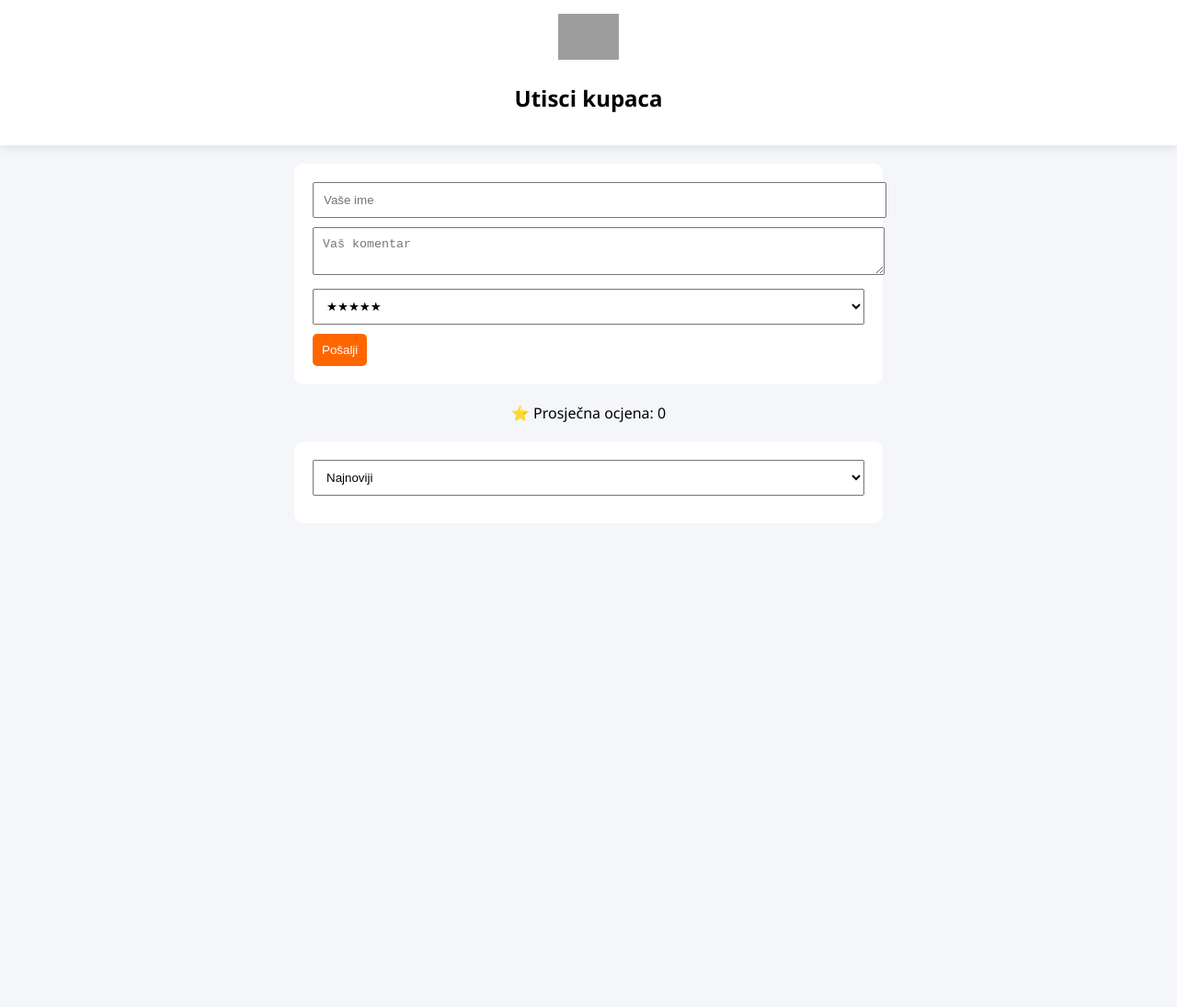
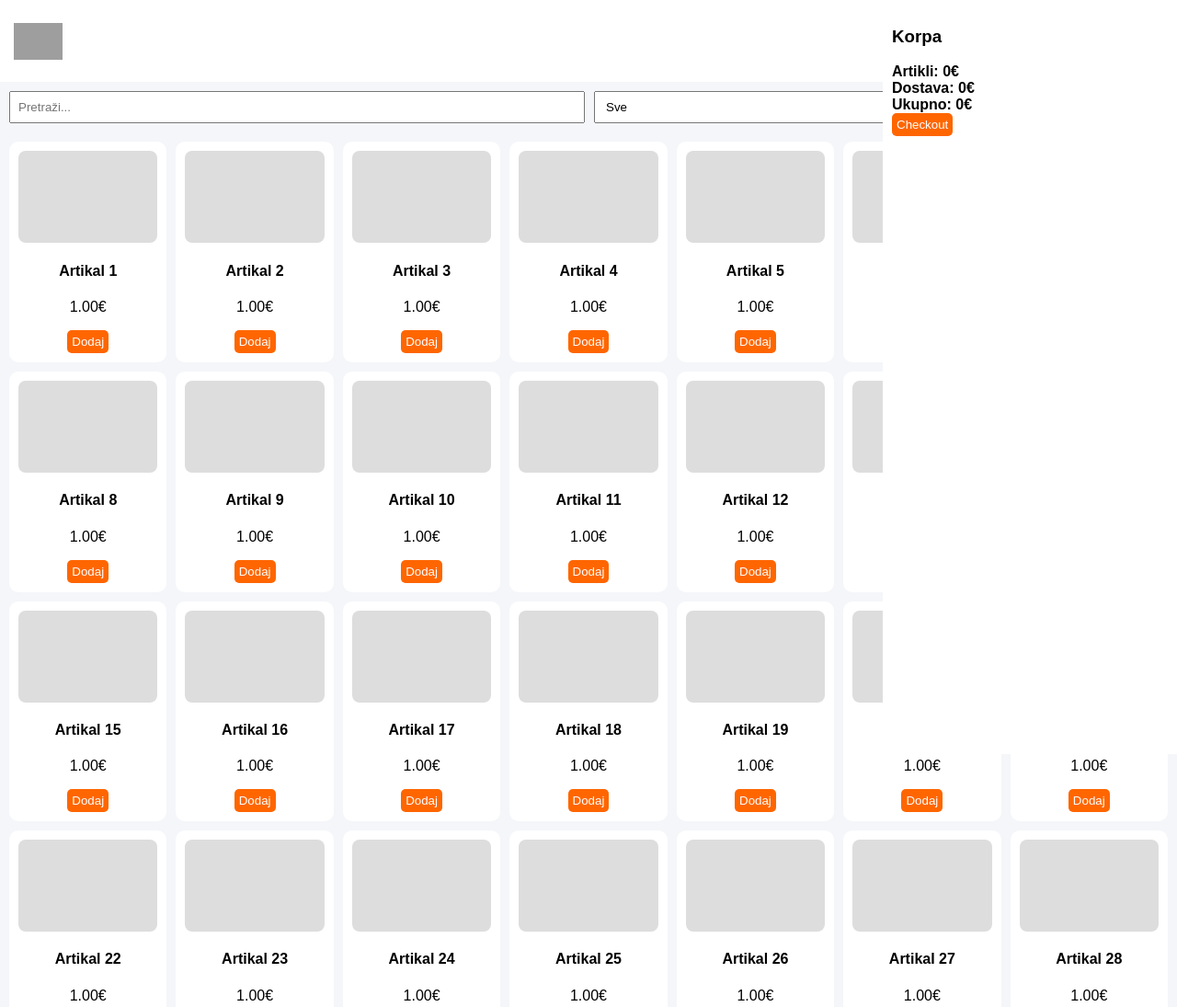
Before and after one commit to nkplus22-blip/mixlandgradacac, a plain HTML site: page shop.html in a window 1280 px wide. Shown: the top 1095 px of the page at 92% size. Before the commit the page ends 800 px from the top, so only its background shows below. Drawn offline with Linux system fonts and the light colour scheme; grey boxes are pictures that could not be loaded.

Commit message:
Revise shop layout and functionality

```diff
--- a/shop.html
+++ b/shop.html
@@ -3,221 +3,265 @@
 <head>
 <meta charset="UTF-8">
 <meta name="viewport" content="width=device-width, initial-scale=1.0">
-<title>MixLand Utisci</title>
+<title>MixLand Shop</title>
 
 <style>
-body{
+body {
   margin:0;
-  font-family:'Segoe UI',sans-serif;
+  font-family: Arial, sans-serif;
   background:#f4f6f9;
 }
 
 /* HEADER */
-header{
+header {
+  display:flex;
+  justify-content:space-between;
+  align-items:center;
+  padding:15px;
   background:white;
-  padding:15px;
-  text-align:center;
-  box-shadow:0 2px 10px rgba(0,0,0,0.1);
 }
 
-.logo{height:50px}
+.logo { height:40px; }
 
-/* FORM */
-.form{
-  max-width:600px;
-  margin:20px auto;
-  background:white;
-  padding:20px;
-  border-radius:10px;
+/* SEARCH */
+.topbar {
+  display:flex;
+  gap:10px;
+  padding:10px;
 }
 
-input, textarea, select{
-  width:100%;
-  padding:10px;
-  margin-bottom:10px;
+.topbar input, .topbar select {
+  padding:8px;
+  flex:1;
 }
 
-button{
+/* PRODUCTS */
+.products {
+  display:grid;
+  grid-template-columns:repeat(auto-fill,minmax(150px,1fr));
+  gap:10px;
+  padding:10px;
+}
+
+.product {
+  background:white;
+  padding:10px;
+  border-radius:10px;
+  text-align:center;
+}
+
+.img {
+  height:100px;
+  background:#ddd;
+  margin-bottom:10px;
+  border-radius:8px;
+}
+
+button {
   background:#ff6600;
   color:white;
   border:none;
-  padding:10px;
+  padding:5px;
+  cursor:pointer;
   border-radius:5px;
-  cursor:pointer;
 }
 
-/* STATS */
-.stats{
-  max-width:600px;
-  margin:auto;
-  text-align:center;
+/* CART */
+.cart {
+  position:fixed;
+  right:0;
+  top:0;
+  width:300px;
+  height:100%;
+  background:white;
+  padding:10px;
+  overflow:auto;
 }
 
-/* REVIEWS */
-.reviews{
-  max-width:600px;
-  margin:20px auto;
+.cart-item {
+  font-size:14px;
+  margin-bottom:5px;
 }
 
-.review{
-  background:white;
-  padding:15px;
-  margin-bottom:10px;
-  border-radius:10px;
-  animation:fade 0.4s;
+.total {
+  margin-top:10px;
+  font-weight:bold;
 }
 
-.name{font-weight:bold}
-.stars{color:gold}
-
-/* ACTIONS */
-.actions{
-  display:flex;
-  justify-content:space-between;
-  margin-top:10px;
-}
-
-.like{cursor:pointer;color:green}
-.dislike{cursor:pointer;color:red}
-.delete{cursor:pointer;color:gray}
-
-@keyframes fade{
-  from{opacity:0;transform:translateY(10px)}
-  to{opacity:1}
+/* CHECKOUT */
+.checkout {
+  display:none;
+  position:fixed;
+  top:10%;
+  left:50%;
+  transform:translateX(-50%);
+  background:white;
+  padding:20px;
+  width:300px;
+  border-radius:10px;
 }
 </style>
+
 </head>
 
 <body>
 
 <header>
   <img src="mixlandlogo.PNG" class="logo">
-  <h2>Utisci kupaca</h2>
+  <h3>Shop</h3>
 </header>
 
-<div class="form">
-  <input id="name" placeholder="Vaše ime">
-  <textarea id="comment" placeholder="Vaš komentar"></textarea>
-
-  <select id="rating">
-    <option value="5">★★★★★</option>
-    <option value="4">★★★★☆</option>
-    <option value="3">★★★☆☆</option>
-    <option value="2">★★☆☆☆</option>
-    <option value="1">★☆☆☆☆</option>
-  </select>
-
-  <button onclick="addReview()">Pošalji</button>
-</div>
-
-<div class="stats">
-  ⭐ Prosječna ocjena: <span id="avg">0</span>
-</div>
-
-<div class="form">
-  <select id="sort" onchange="render()">
-    <option value="new">Najnoviji</option>
-    <option value="best">Najbolji</option>
+<div class="topbar">
+  <input id="search" placeholder="Pretraži...">
+  <select id="filter">
+    <option value="all">Sve</option>
+    <option value="dom">Domaćinstvo</option>
+    <option value="dekor">Dekoracija</option>
+    <option value="alat">Alati</option>
   </select>
 </div>
 
-<div class="reviews" id="reviews"></div>
+<div class="products" id="products"></div>
+
+<div class="cart">
+  <h3>Korpa</h3>
+  <div id="cart-items"></div>
+
+  <div class="total">
+    Artikli: <span id="subtotal">0</span>€<br>
+    Dostava: <span id="shipping">0</span>€<br>
+    Ukupno: <span id="total">0</span>€
+  </div>
+
+  <button onclick="openCheckout()">Checkout</button>
+</div>
+
+<div class="checkout" id="checkoutBox">
+  <input id="ime" placeholder="Ime"><br><br>
+  <input id="telefon" placeholder="Telefon"><br><br>
+  <textarea id="adresa" placeholder="Adresa"></textarea><br><br>
+
+  <button onclick="sendOrder()">Pošalji</button>
+</div>
 
 <script>
-let reviews = JSON.parse(localStorage.getItem("reviews")) || [];
+
+/* GLOBAL */
+let products = [];
+let cart = [];
+
+/* GENERATE PRODUCTS */
+for(let i=1;i<=100;i++){
+  let cat = (i%3==0) ? "dom" : (i%3==1) ? "dekor" : "alat";
+
+  products.push({
+    name: "Artikal " + i,
+    price: 1,
+    category: cat
+  });
+}
+
+/* RENDER PRODUCTS */
+function renderProducts(){
+  let search = document.getElementById("search").value.toLowerCase();
+  let filter = document.getElementById("filter").value;
+
+  let container = document.getElementById("products");
+  container.innerHTML = "";
+
+  products.forEach((p,i)=>{
+    if((filter=="all" || p.category==filter) && p.name.toLowerCase().includes(search)){
+
+      let div = document.createElement("div");
+      div.className = "product";
+
+      div.innerHTML = `
+        <div class="img"></div>
+        <h4>${p.name}</h4>
+        <p>1.00€</p>
+        <button onclick="addToCart(${i})">Dodaj</button>
+      `;
+
+      container.appendChild(div);
+    }
+  });
+}
 
 /* ADD */
-function addReview(){
-  let name = nameInput.value;
-  let text = comment.value;
-  let rating = parseInt(ratingEl.value);
+function addToCart(i){
+  cart.push(products[i]);
+  renderCart();
+}
 
-  if(!name || !text){ alert("Popuni sve"); return; }
+/* CART */
+function renderCart(){
+  let container = document.getElementById("cart-items");
+  container.innerHTML = "";
 
-  reviews.unshift({
-    id:Date.now(),
-    name,
-    text,
-    rating,
-    likes:0,
-    dislikes:0
+  let subtotal = 0;
+
+  cart.forEach((item,index)=>{
+    subtotal += item.price;
+
+    let div = document.createElement("div");
+    div.className = "cart-item";
+
+    div.innerHTML = `
+      ${item.name} - 1€
+      <span onclick="removeItem(${index})" style="color:red;cursor:pointer;"> ✖</span>
+    `;
+
+    container.appendChild(div);
   });
 
-  save();
-  nameInput.value="";
-  comment.value="";
+  let shipping = subtotal >= 50 ? 0 : 5;
+  let total = subtotal + shipping;
+
+  document.getElementById("subtotal").innerText = subtotal;
+  document.getElementById("shipping").innerText = shipping;
+  document.getElementById("total").innerText = total;
 }
 
-/* SAVE */
-function save(){
-  localStorage.setItem("reviews", JSON.stringify(reviews));
-  render();
+/* REMOVE */
+function removeItem(i){
+  cart.splice(i,1);
+  renderCart();
 }
 
-/* LIKE */
-function like(id){
-  let r = reviews.find(x=>x.id==id);
-  r.likes++;
-  save();
+/* CHECKOUT */
+function openCheckout(){
+  document.getElementById("checkoutBox").style.display = "block";
 }
 
-function dislike(id){
-  let r = reviews.find(x=>x.id==id);
-  r.dislikes++;
-  save();
+/* WHATSAPP */
+function sendOrder(){
+  let ime = document.getElementById("ime").value;
+  let tel = document.getElementById("telefon").value;
+  let adr = document.getElementById("adresa").value;
+
+  if(!ime || !tel || !adr){
+    alert("Popuni sva polja!");
+    return;
+  }
+
+  let msg = "Nova narudžba:%0A";
+
+  cart.forEach(item=>{
+    msg += item.name + " - 1€%0A";
+  });
+
+  msg += "%0A" + ime + " | " + tel + "%0A" + adr;
+
+  window.open("https://wa.me/38762154837?text=" + msg);
 }
 
-/* DELETE */
-function remove(id){
-  reviews = reviews.filter(x=>x.id!=id);
-  save();
-}
-
-/* AVG */
-function calcAvg(){
-  if(reviews.length==0) return 0;
-  let sum=0;
-  reviews.forEach(r=>sum+=r.rating);
-  return (sum/reviews.length).toFixed(1);
-}
-
-/* RENDER */
-function render(){
-  let container = document.getElementById("reviews");
-  container.innerHTML="";
-
-  let sorted = [...reviews];
-
-  if(sort.value=="best"){
-    sorted.sort((a,b)=>b.rating-a.rating);
-  }
-
-  sorted.forEach(r=>{
-    container.innerHTML += `
-      <div class="review">
-        <div class="name">${r.name}</div>
-        <div class="stars">${"★".repeat(r.rating)}</div>
-        <div>${r.text}</div>
-
-        <div class="actions">
-          <span class="like" onclick="like(${r.id})">👍 ${r.likes}</span>
-          <span class="dislike" onclick="dislike(${r.id})">👎 ${r.dislikes}</span>
-          <span class="delete" onclick="remove(${r.id})">🗑</span>
-        </div>
-      </div>
-    `;
-  });
-
-  document.getElementById("avg").innerText = calcAvg();
-}
+/* EVENTS */
+document.getElementById("search").addEventListener("input", renderProducts);
+document.getElementById("filter").addEventListener("change", renderProducts);
 
 /* INIT */
-let nameInput=document.getElementById("name");
-let comment=document.getElementById("comment");
-let ratingEl=document.getElementById("rating");
-let sort=document.getElementById("sort");
+renderProducts();
 
-render();
 </script>
 
 </body>
```
